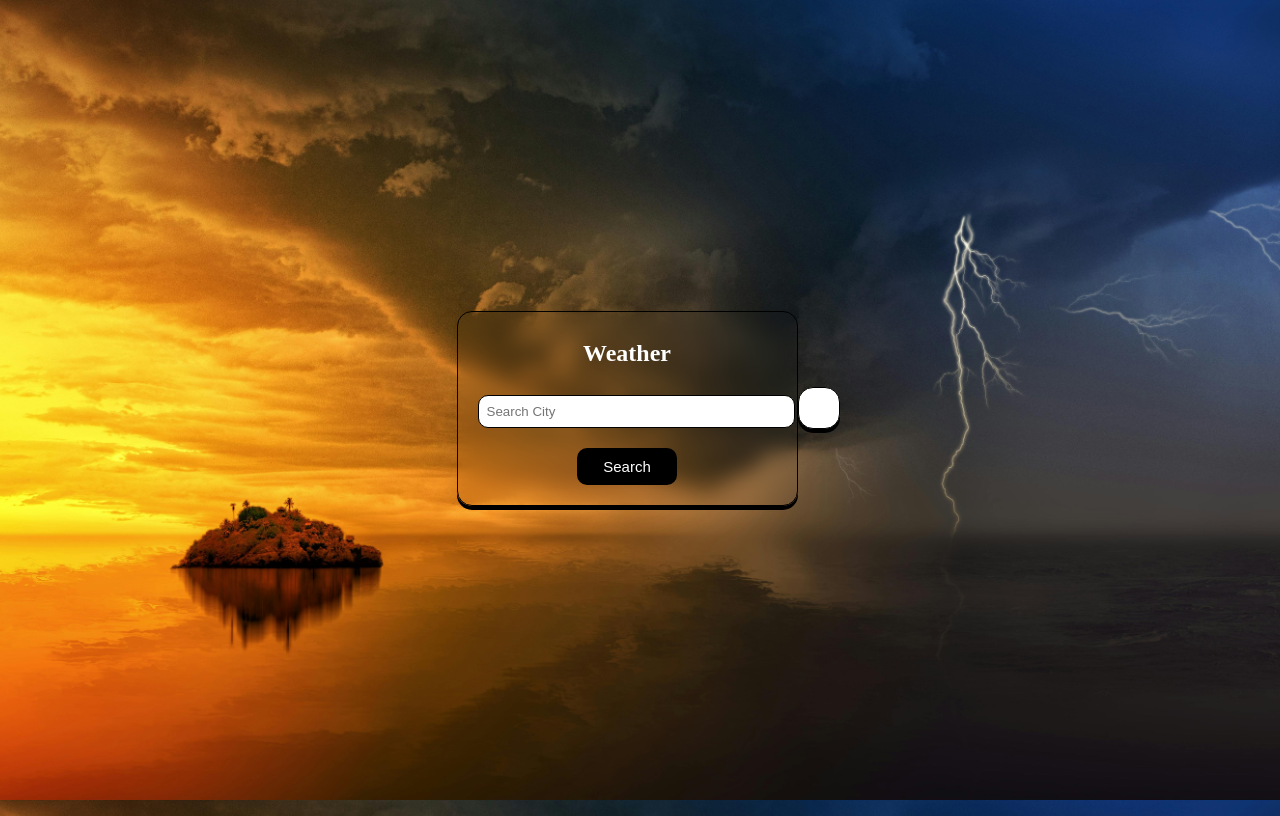
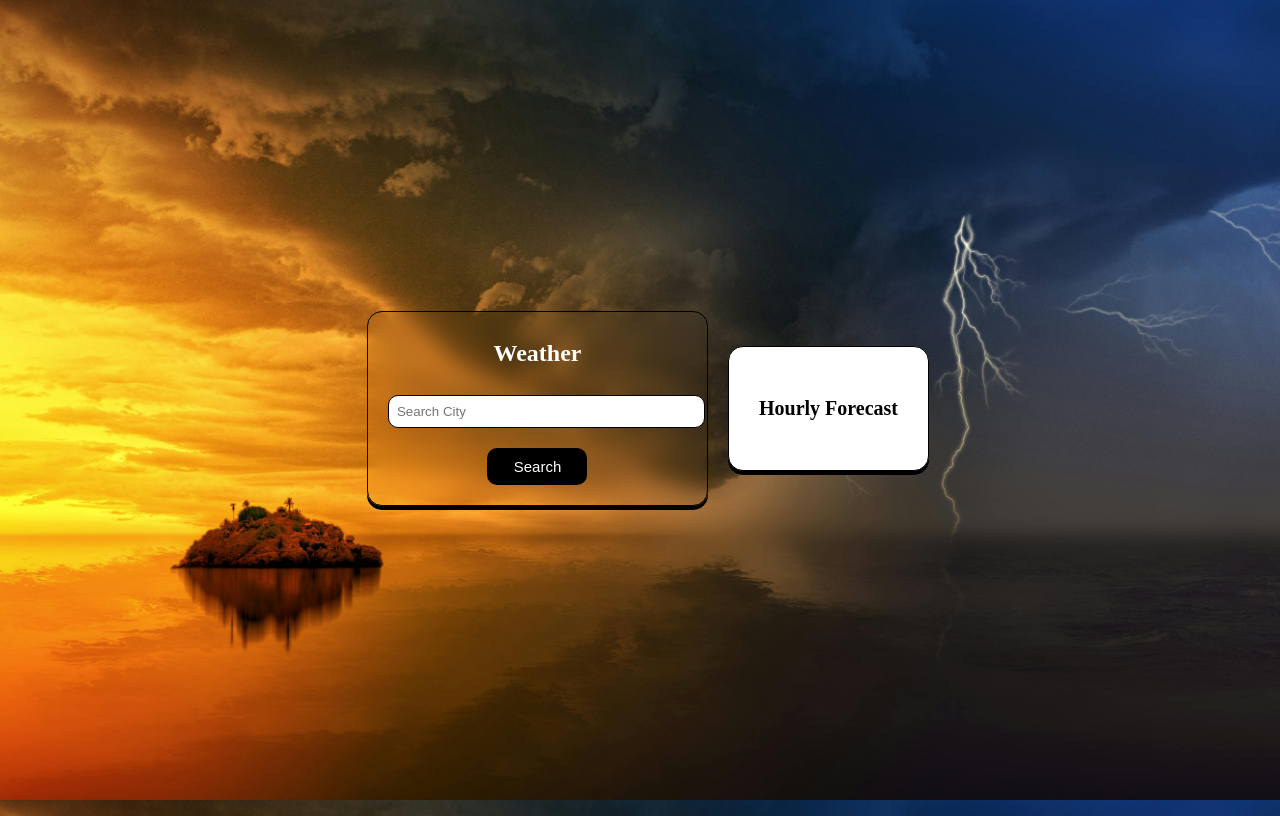
Before and after one commit to Kunalm251/PRODIGY_WD_05, a plain HTML site: page index.htm in a window 1280 px wide. Drawn offline with Linux system fonts and the light colour scheme.

Commit message:
Weather app

```diff
--- a/index.htm
+++ b/index.htm
@@ -21,7 +21,9 @@
     </div>
     </section>
     <section id="inhf">
-    <div id="hourly-forecast"></div>
+    <div id="hourly-forecast">
+        <h3>Hourly Forecast</h3>
+    </div>
     </section>
     <script src="script.js"></script>
 </body>
--- a/style.css
+++ b/style.css
@@ -90,11 +90,13 @@ button:hover{
 #inhf{
     background-color: white;
     max-width: 400px;
-    padding: 20px;
+    padding: 30px;
     border-radius: 15px;
     text-align: center;
     border: 1px solid black;
     box-shadow: 0 4px ;
+    margin-left: 20px;
+
 }
 #weather-container{
     background-color: transparent;
@@ -106,4 +108,11 @@ button:hover{
     border: 1px solid black;
     box-shadow: 0 4px ;
 
+
 }
+h3 {
+    color: #000;
+    font-size: 20px;
+
+
+}
```
